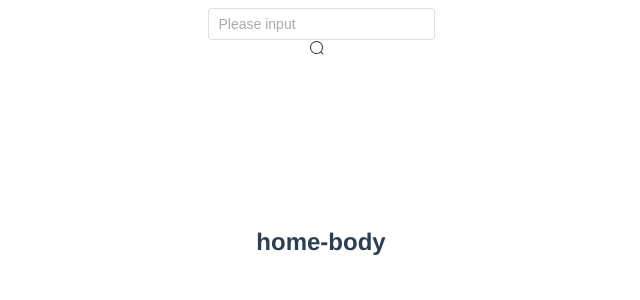
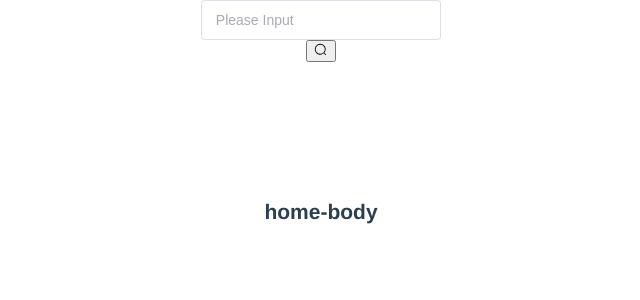
Before and after one commit to hotjuicew/mini-TMDB, a Vue app: page / in a window 1280 px wide. Shown: the top 300 px of the page, without its empty margins (319-959 px from the left). Built offline with nearby package versions, Linux system fonts and the light colour scheme.

Commit message:
add:t添加搜索栏

```diff
--- a/src/assets/css/reset.css
+++ b/src/assets/css/reset.css
@@ -15,3 +15,6 @@ a {
 img {
     vertical-align: top;
 }
+.el-input__wrapper.is-focus{
+    box-shadow: 0 0 0 1px #41AC52 inset;
+}
--- a/src/main.js
+++ b/src/main.js
@@ -2,6 +2,7 @@ import { createApp } from 'vue'
 import App from './App.vue'
 import router from './router'
 import * as Icons from '@element-plus/icons-vue'
+import './assets/css/index.css'
 const app = createApp(App)
 
 // 注册Icons 全局组件
--- a/src/views/home/cpns/HomeHeader.vue
+++ b/src/views/home/cpns/HomeHeader.vue
@@ -1,13 +1,24 @@
 <template>
   <div class="home-header">
-    <el-input v-model="input" placeholder="Please input" />
-    <Search style="width: 1em; height: 1em; margin-right: 8px" />
+    <div class="demo-input-size">
+      <el-input
+          v-model="input"
+          class="w-50 m-2"
+          size="large"
+          placeholder="Please Input"
+      />
+      <button @click="clickSearch(input)"><el-icon><Search /></el-icon></button>
   </div>
+    </div>
 </template>
 
 <script setup>
 import { ref } from 'vue'
+import { Search } from '@element-plus/icons-vue'
 const input = ref('')
+const clickSearch = (input) => {
+  console.log(input.trim())
+}
 </script>
 
 <style lang="less" scoped>
```
